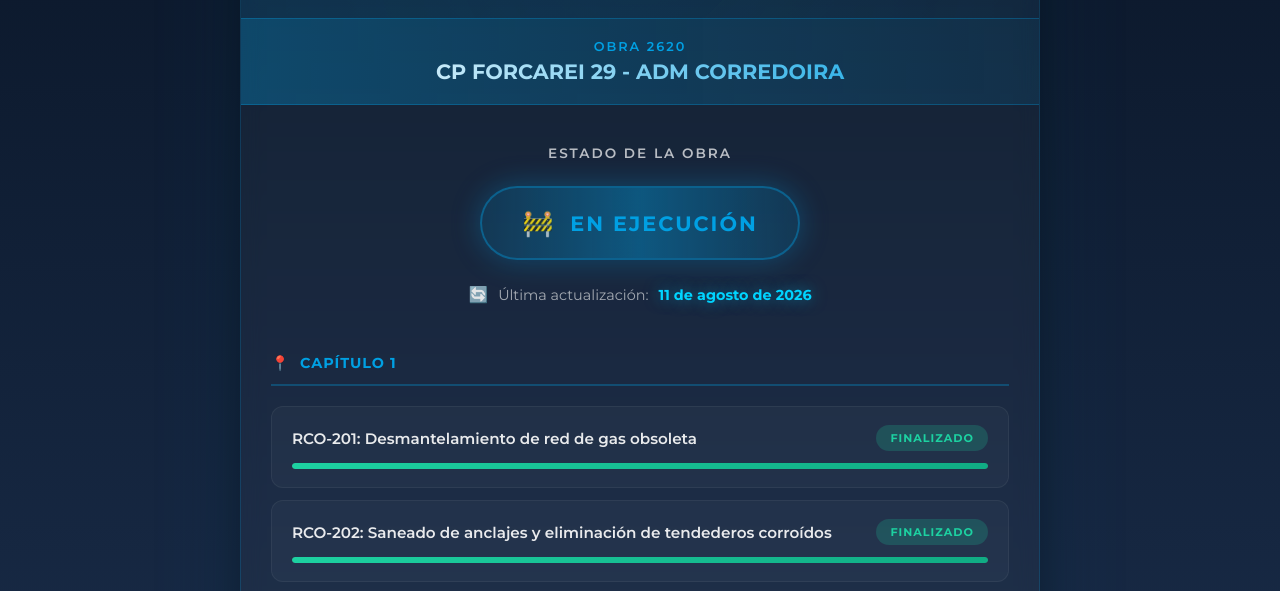
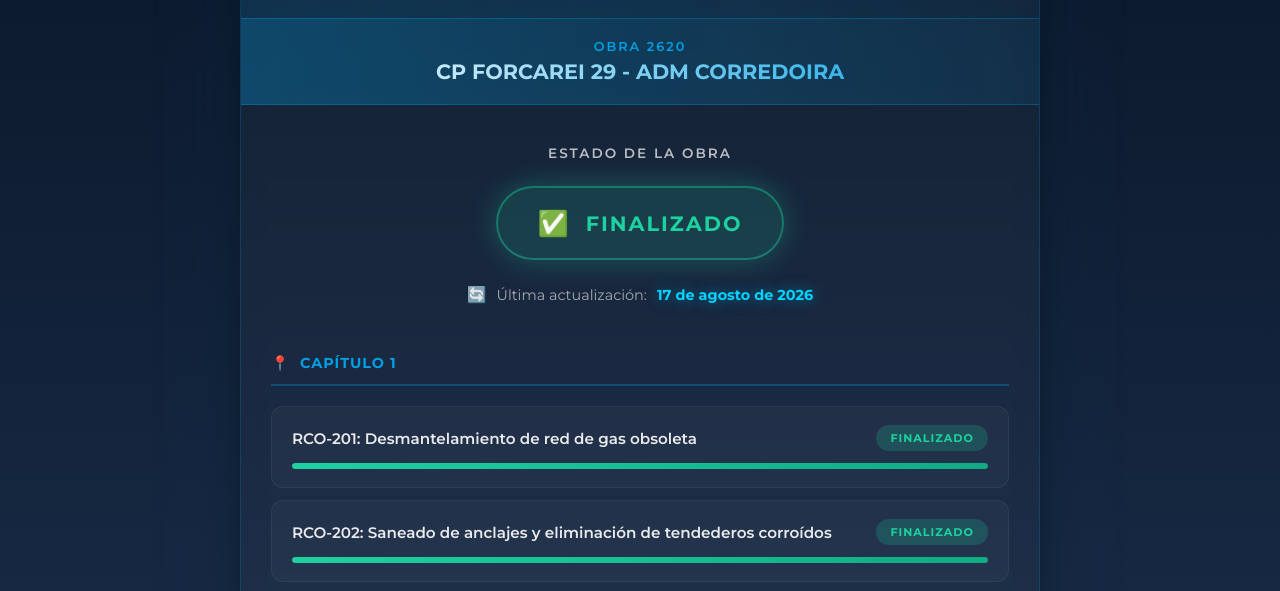
Before and after one commit to IMPERA-SL/Progreso-Obra, a plain HTML site: page progreso-obra-2620-forcarei.html in a window 1280 px wide. Shown: the part 181-772 px from the top of the page. Drawn offline with Linux system fonts and the light colour scheme.

Commit message:
Add files via upload

```diff
--- a/progreso-obra-2620-forcarei.html
+++ b/progreso-obra-2620-forcarei.html
@@ -437,15 +437,15 @@
                 <h2>Estado de la Obra</h2>
 
                 <!-- Cambiar la clase según el estado: no-iniciado / iniciado / en-ejecucion / finalizado -->
-                <div class="estado-badge-grande en-ejecucion">
-                    <span class="estado-icono-grande">🚧</span>
-                    <span>En ejecución</span>
+                <div class="estado-badge-grande finalizado">
+                    <span class="estado-icono-grande">✅</span>
+                    <span>Finalizado</span>
                 </div>
 
                 <div class="fecha-actualizacion">
                     <span class="fecha-icono">🔄</span>
                     <span class="fecha-label">Última actualización:</span>
-                    <span class="fecha-valor">11 de agosto de 2026</span>
+                    <span class="fecha-valor">17 de agosto de 2026</span>
                 </div>
             </div>
 
@@ -566,10 +566,10 @@
                     <span>📍</span> Capítulo 4
                 </h3>
 
-                <div class="tarea" data-estado="en-ejecucion">
+                <div class="tarea" data-estado="finalizado">
                     <div class="tarea-header">
                         <span class="tarea-nombre">Instalación piezas metálicas encuentro cubierta-paramentos</span>
-                        <span class="tarea-estado en-ejecucion">En ejecución</span>
+                        <span class="tarea-estado finalizado">Finalizado</span>
                     </div>
                     <div class="barra-contenedor">
                         <div class="barra-progreso"></div>
```
